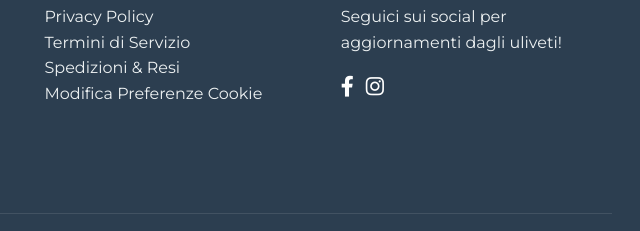
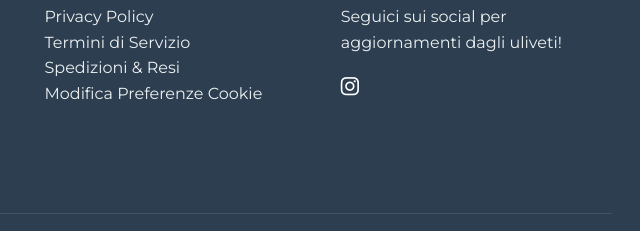
Before and after one commit to mdesinno/AdoptYourOlive, a plain HTML site: page index.html in a window 1280 px wide. Shown: the part 9923-10154 px from the top of the page, 608-1248 px from the left. Drawn offline with nearby package versions, Linux system fonts and the light colour scheme.

Commit message:
aggiunto link instagram

```diff
--- a/index.html
+++ b/index.html
@@ -750,8 +750,7 @@
                     <h4 data-i18n-key="footerFollowTitle">Seguici</h4>
                     <p data-i18n-key="footerFollowText">Seguici sui social per aggiornamenti dagli uliveti!</p>
                      <div class="social-links">
-                        <a href="#" target="_blank" aria-label="Facebook"><i class="fab fa-facebook-f"></i></a>
-                        <a href="#" target="_blank" aria-label="Instagram"><i class="fab fa-instagram"></i></a>
+                        <a href="https://www.instagram.com/adoptyourolive/" target="_blank" aria-label="Instagram"><i class="fab fa-instagram"></i></a>
                     </div>
                  </div>
             </div>
```
